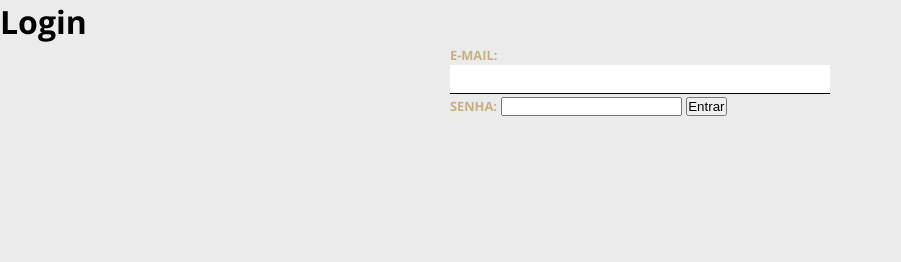
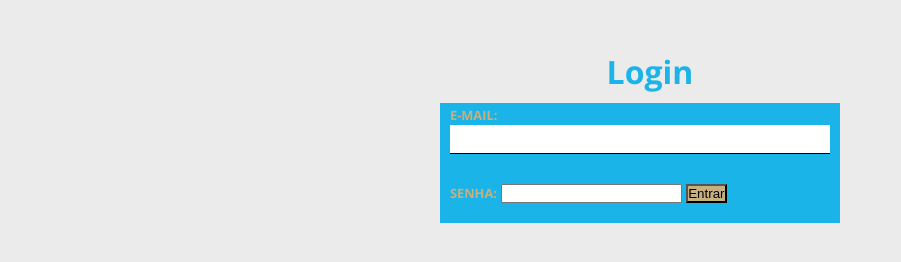
Before and after one commit to kiellenkaroline/projeto_front2, a plain HTML site: page admin.html in a window 1280 px wide. Shown: the whole page, without its empty margins (0-901 px from the left). Drawn offline with nearby package versions, Linux system fonts and the light colour scheme; files whose address does not match are found by name.

Commit message:
update basico do css admin

```diff
--- a/css/style.css
+++ b/css/style.css
@@ -15,6 +15,26 @@
 }
 
 /* all */
+
+h1{
+    position: relative;
+    text-align: center;
+    top: 50px;
+    color: #1bb4e8;
+    margin: 0 0 10px 20px;
+
+}
+#formLogin {
+    position: relative;
+    top: 50px;
+    background-color: #1bb4e8;
+}
+
+button {
+    position: relative;
+    margin-top: 30px;
+    background-color: #c6b07f;
+}
 
 * {
     margin: 0;
```
